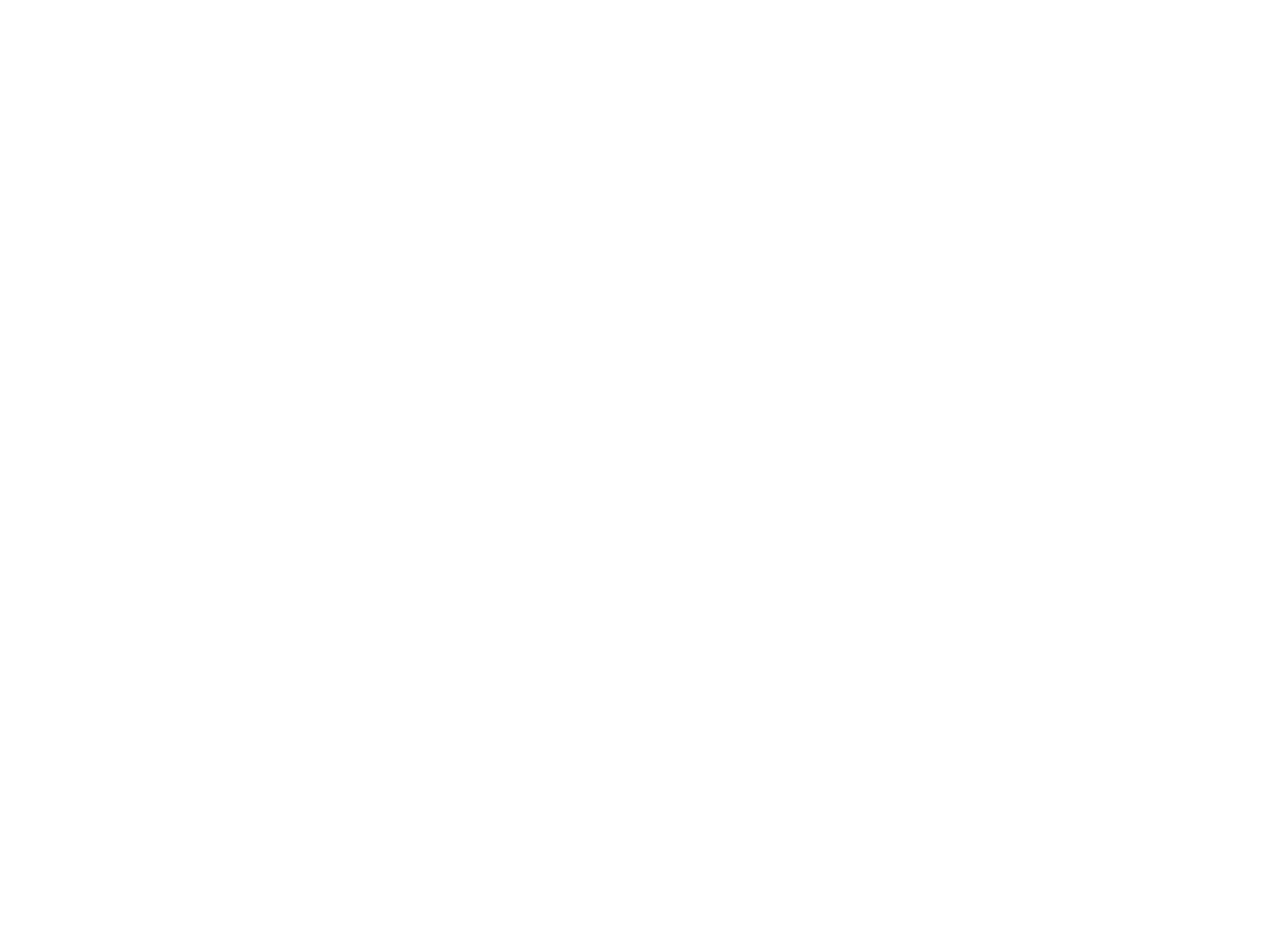
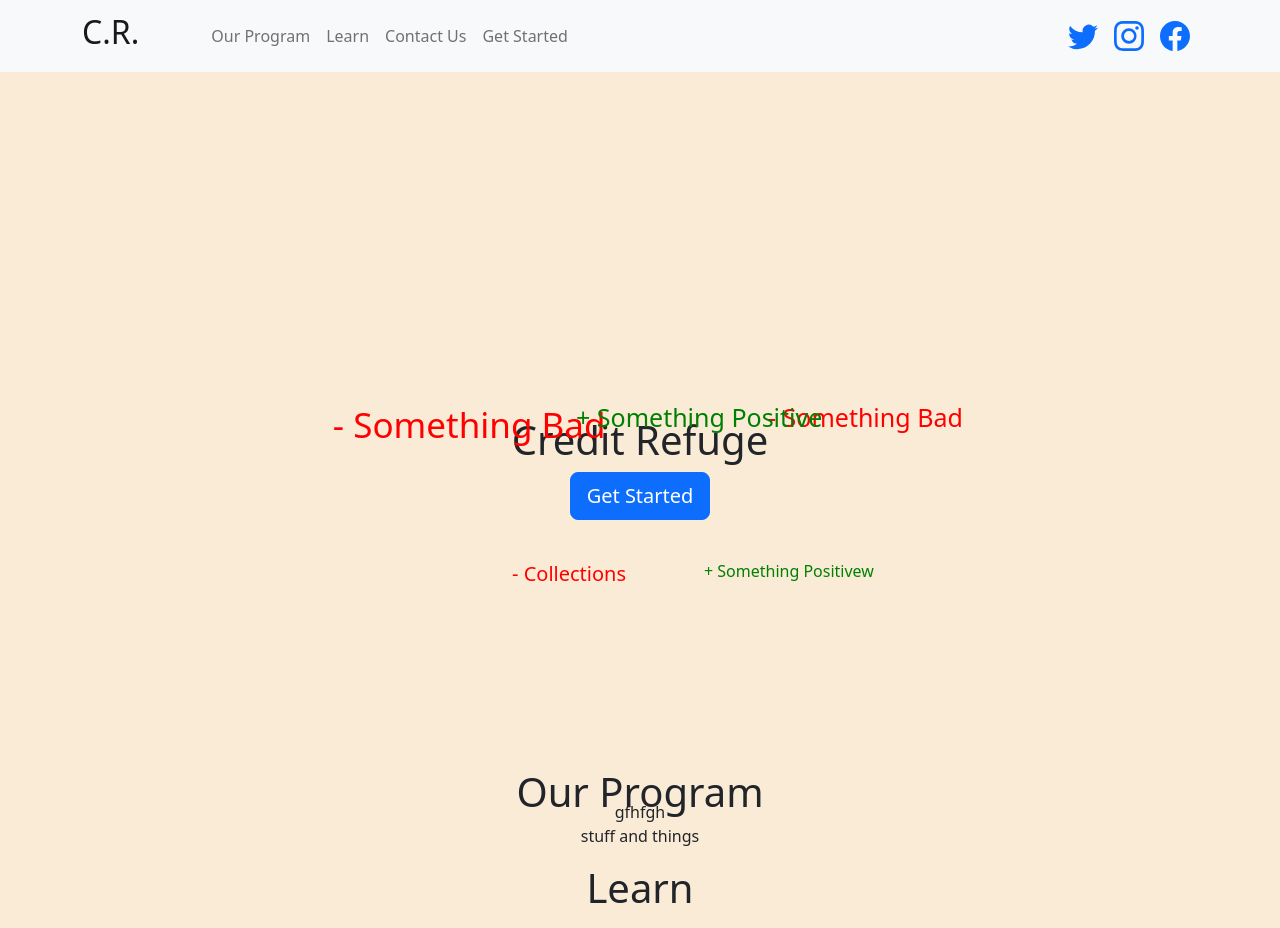
Before and after one commit to CreditRefuge/CR-FrontEnd, a React (Create React App) app: page / in a window 1280 px wide. Shown: the top 928 px of the page. Before the commit the page ends 800 px from the top, so only its background shows below. Built offline with nearby package versions, Linux system fonts and the light colour scheme.

Commit message:
Add navbar. navbar connects to components on the page

```diff
--- a/src/App.css
+++ b/src/App.css
@@ -1,38 +1,53 @@
-.App {
+/* GENERAL STYLING */
+* {
   text-align: center;
 }
 
-.App-logo {
-  height: 40vmin;
-  pointer-events: none;
+body{
+  height: 100vh;
+  background-color: antiquewhite;
 }
 
-@media (prefers-reduced-motion: no-preference) {
-  .App-logo {
-    animation: App-logo-spin infinite 20s linear;
+#learn-main-div, #main-component-div, #our-prog-main-div, #get-started-main-div, #contact-us-main-div {
+  height: fit-content;
+}
+
+
+/* ~~~ PAGE SPECIFIC STYLING ~~~ */
+
+/* MAIN COMPONENT STYLING */
+#app-main-div{
+  height: 100%;
+}
+
+main{
+  height: 100vh;
+}
+
+.main-component-div{
+  height: 65%;
+  display: flex;
+  flex-direction: column;
+  margin-bottom: 200px;
+}
+
+#btn-get-started {
+width: fit-content;
+}
+
+.hover-p {
+  position: absolute;
+  animation: float 6s ease-in-out infinite;
+}
+
+@keyframes float {
+  0% {
+    transform: translatey(0px);
+  }
+  50% {
+    transform: translatey(-20px);
+  }
+  100% {
+    transform: translatey(0px);
   }
 }
-
-.App-header {
-  background-color: #282c34;
-  min-height: 100vh;
-  display: flex;
-  flex-direction: column;
-  align-items: center;
-  justify-content: center;
-  font-size: calc(10px + 2vmin);
-  color: white;
-}
-
-.App-link {
-  color: #61dafb;
-}
-
-@keyframes App-logo-spin {
-  from {
-    transform: rotate(0deg);
-  }
-  to {
-    transform: rotate(360deg);
-  }
-}
--- a/src/App.js
+++ b/src/App.js
@@ -1,8 +1,35 @@
 import './App.css';
+
+// COMPONENTS
+import Navigation from './components/nav-componenets/Navigation';
+import ContactUs from './components/page-components/ContactUs';
+import GetStarted from './components/page-components/GetStarted';
+import Learn from './components/page-components/Learn';
+import MainComponent from './components/page-components/MainComponent';
+import OurProgram from './components/page-components/OurProgram';
+import Footer from './components/nav-componenets/Footer';
 
 function App() {
   return (
-    <div className="App">
+    <div id='app-main-div'>
+
+      <header>
+        <nav>
+          <Navigation />
+        </nav>
+      </header>
+
+      <main>
+        <MainComponent />
+        <OurProgram />
+        <Learn />
+        <ContactUs />
+        <GetStarted />
+      </main>
+
+      <footer>
+        <Footer />
+      </footer>
     </div>
   );
 }
--- /dev/null
+++ b/src/components/nav-componenets/Footer.jsx
@@ -0,0 +1,13 @@
+import React from 'react';
+import * as Icon from 'react-bootstrap-icons';
+import Container from 'react-bootstrap/Container';
+
+function Footer(props) {
+  return (
+      <Container>
+       gfhfgh
+      </Container>
+  );
+}
+
+export default Footer;
--- /dev/null
+++ b/src/components/nav-componenets/Navigation.jsx
@@ -0,0 +1,51 @@
+import React from 'react';
+import * as Icon from 'react-bootstrap-icons';
+import Nav from 'react-bootstrap/Nav';
+import Navbar from 'react-bootstrap/Navbar';
+import Container from 'react-bootstrap/Container';
+
+function Navigation() {
+  return (
+		<Navbar fixed='top' bg='light' expand='lg'>
+			<Container>
+				<Navbar.Brand id='nav-logo'>
+					<h2>C.R.</h2>
+				</Navbar.Brand>
+
+				<Navbar.Toggle aria-controls='basic-navbar-nav' />
+				<Navbar.Collapse id='basic-navbar-nav'>
+					<Nav className='me-auto mx-5'>
+						<Nav.Link href='#our-prog-main-div'>Our Program</Nav.Link>
+						<Nav.Link href='#learn-main-div'>Learn</Nav.Link>
+						<Nav.Link href='#contact-us-main-div'>Contact Us</Nav.Link>
+						<Nav.Link href='#get-started-main-div'>Get Started</Nav.Link>
+					</Nav>
+
+					<Nav pullRight>
+						<a
+							href='https://twitter.com/creditrefuge'
+							target='_blank'
+							rel='noreferrer'
+							className='mx-2'>
+							<Icon.Twitter size='30' />
+						</a>
+
+						<a
+							href='https://www.instagram.com/thecreditrefuge/'
+							target='_blank'
+							rel='noreferrer'
+							className='mx-2'>
+							<Icon.Instagram size='30' />
+						</a>
+
+						<a href='' target='_blank' rel='noreferrer' className='mx-2'>
+							<Icon.Facebook size='30' />
+						</a>
+					</Nav>
+				</Navbar.Collapse>
+			</Container>
+		</Navbar>
+	);
+}
+
+export default Navigation;
--- /dev/null
+++ b/src/components/page-components/ContactUs.jsx
@@ -0,0 +1,11 @@
+import React from 'react';
+
+function ContactUs(props) {
+  return (
+    <div id='contact-us-main-div'>
+      <h1>Contact Us</h1>
+    </div>
+  );
+}
+
+export default ContactUs;
--- /dev/null
+++ b/src/components/page-components/GetStarted.jsx
@@ -0,0 +1,11 @@
+import React from 'react';
+
+function GetStarted(props) {
+  return (
+    <div id='get-started-main-div'>
+      <h1>Get Started</h1>
+    </div>
+  );
+}
+
+export default GetStarted;
--- /dev/null
+++ b/src/components/page-components/Learn.jsx
@@ -0,0 +1,11 @@
+import React from 'react';
+
+function Learn(props) {
+  return (
+    <div id="learn-main-div">
+      <h1>Learn</h1>
+    </div>
+  );
+}
+
+export default Learn;
--- /dev/null
+++ b/src/components/page-components/MainComponent.jsx
@@ -0,0 +1,53 @@
+import React from 'react';
+import { Button } from 'react-bootstrap';
+
+function MainComponent() {
+  return (
+		<div className='main-component-div mx-auto mt-auto'>
+			<h1 id='main-comp-h1' className='mx-auto mt-auto'>
+				Credit Refuge
+			</h1>
+
+			<Button
+				className='mx-auto'
+				id='btn-get-started'
+				size='lg'
+				variant='primary'>
+				Get Started
+			</Button>
+
+      {/* HOVER P'S */}
+			<p
+				className='hover-p'
+				style={{ color: 'red', top: '50%', left: '60%', fontSize: '25px' }}>
+				- Something Bad
+			</p>
+
+			<p
+				className='hover-p'
+				style={{ color: 'red', top: '50%', left: '26%', fontSize: '35px' }}>
+				- Something Bad
+			</p>
+
+			<p
+				className='hover-p'
+				style={{ color: 'red', top: '70%', left: '40%', fontSize: '20px' }}>
+				- Collections
+			</p>
+
+			<p
+				className='hover-p'
+				style={{ color: 'green', top: '70%', left: '55%', fontSize: '3a5px' }}>
+				+ Something Positivew
+			</p>
+
+			<p
+				className='hover-p'
+				style={{ color: 'green', top: '50%', left: '45%', fontSize: '25px' }}>
+				+ Something Positive
+			</p>
+		</div>
+	);
+}
+
+export default MainComponent;
--- /dev/null
+++ b/src/components/page-components/OurProgram.jsx
@@ -0,0 +1,14 @@
+import React from 'react';
+
+function OurProgram(props) {
+  return (
+    <div id='our-prog-main-div'>
+      <h1 className='mt-5 pt-5'>Our Program</h1>
+      <p>
+        stuff and things
+      </p>
+    </div>
+  );
+}
+
+export default OurProgram;
--- a/src/index.js
+++ b/src/index.js
@@ -1,11 +1,15 @@
 import React from 'react';
 import ReactDOM from 'react-dom/client';
 import './index.css';
+import 'bootstrap/dist/css/bootstrap.min.css';
+
 import App from './App';
-
+import { BrowserRouter as Router} from 'react-router-dom';
 const root = ReactDOM.createRoot(document.getElementById('root'));
 root.render(
-  <React.StrictMode>
-    <App />
-  </React.StrictMode>
+  <Router>
+    <React.StrictMode>
+      <App />
+    </React.StrictMode>
+  </Router>
 );
```
Also changed, not shown: package.json (+7 -0 lines), 2 other files (tests, documents, lock files or other folders).
